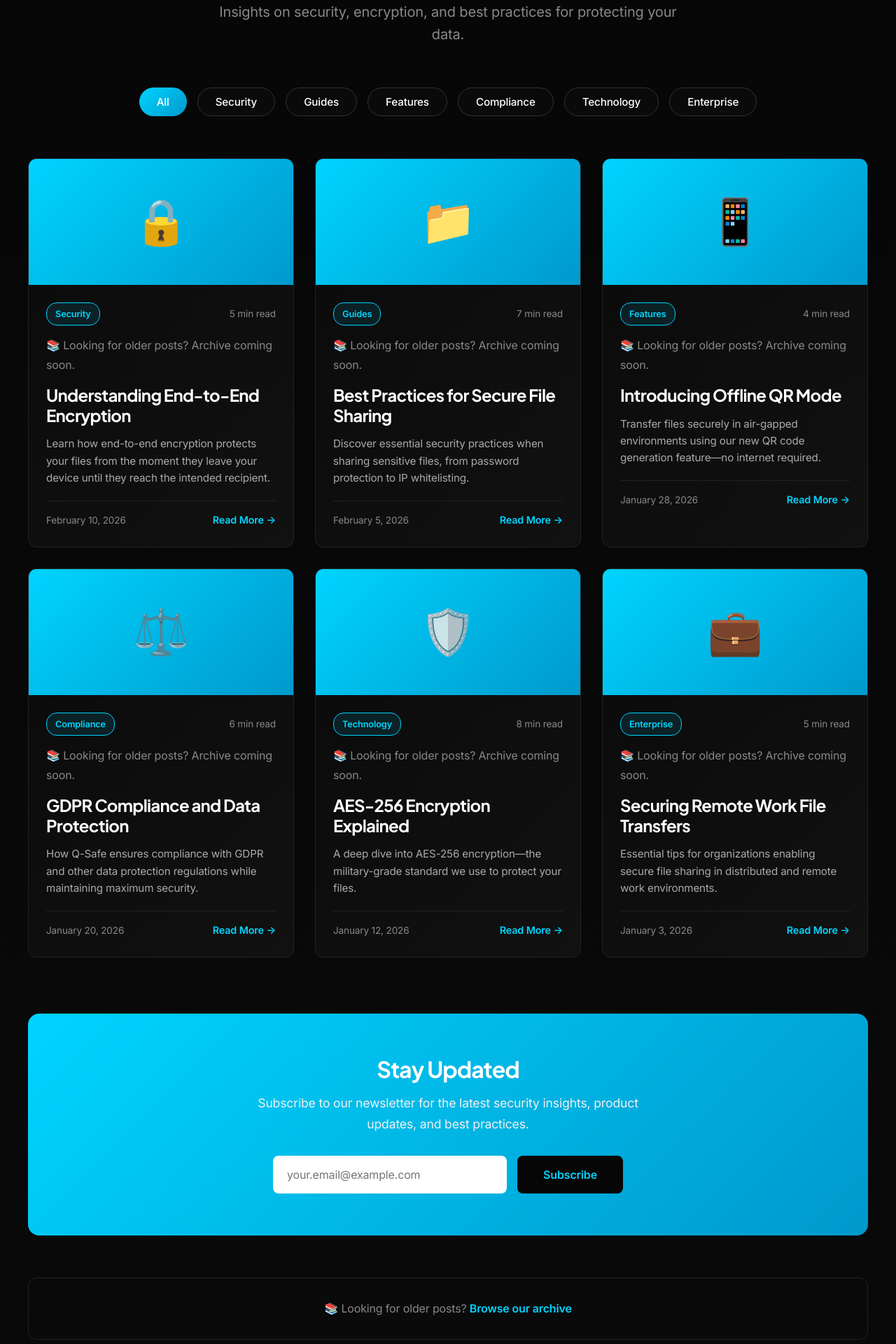
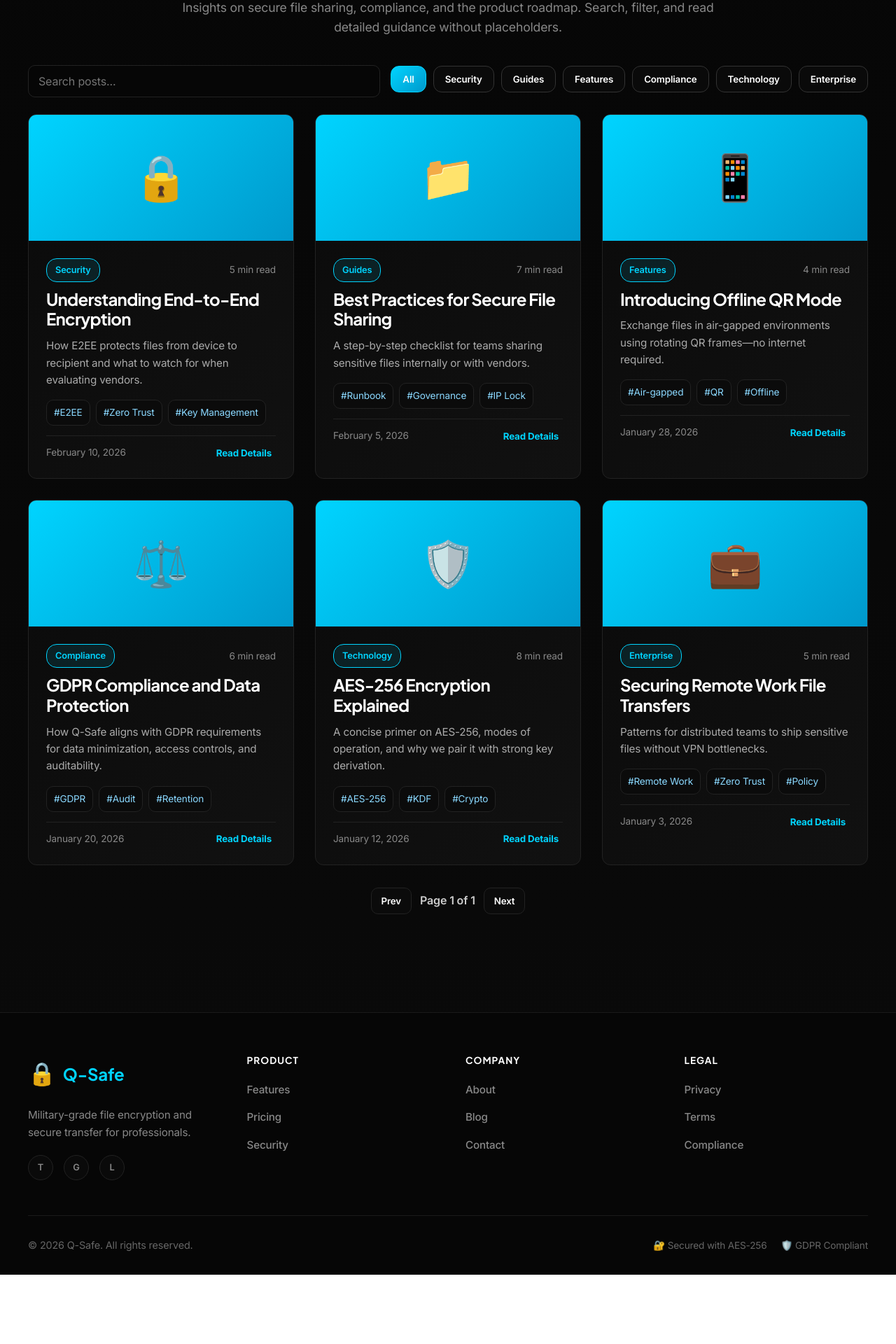
Before and after one commit to somesh78/Q-Safe, a React (Create React App) app in the folder frontend/: page /blog in a window 1280 px wide. Shown: the part 260-2180 px from the top of the page at 70% size. After the commit the page ends 2081 px from the top, so only its background shows below. Built offline with nearby package versions, Linux system fonts and the light colour scheme.

Commit message:
ui fixes

```diff
--- a/frontend/src/pages/Blog.jsx
+++ b/frontend/src/pages/Blog.jsx
@@ -1,141 +1,284 @@
-import React from 'react';
-import { Link } from 'react-router-dom';
+import React, { useMemo, useState } from 'react';
 import Header from '../components/Header';
 import Footer from '../components/Footer';
 
 export default function Blog() {
+  // Real posts (replace with API data when backend is ready)
   const blogPosts = [
     {
+      slug: 'end-to-end-encryption-explained',
       title: 'Understanding End-to-End Encryption',
-      excerpt: 'Learn how end-to-end encryption protects your files from the moment they leave your device until they reach the intended recipient.',
+      excerpt: 'How E2EE protects files from device to recipient and what to watch for when evaluating vendors.',
+      content:
+        'End-to-end encryption keeps data encrypted from the moment it leaves your device until it is decrypted by the intended recipient. In this guide we cover key exchange, forward secrecy, and why QR-based offline exchange matters for zero-trust file sharing.',
       date: 'February 10, 2026',
       category: 'Security',
       readTime: '5 min read',
+      tags: ['E2EE', 'Zero Trust', 'Key Management'],
       image: '🔒'
     },
     {
+      slug: 'secure-file-sharing-checklist',
       title: 'Best Practices for Secure File Sharing',
-      excerpt: 'Discover essential security practices when sharing sensitive files, from password protection to IP whitelisting.',
+      excerpt: 'A step-by-step checklist for teams sharing sensitive files internally or with vendors.',
+      content:
+        'From access scoping and password policies to IP allowlists and download caps, this checklist shows how to ship files safely without slowing collaboration. Includes a ready-to-use runbook for incident response.',
       date: 'February 5, 2026',
       category: 'Guides',
       readTime: '7 min read',
+      tags: ['Runbook', 'Governance', 'IP Lock'],
       image: '📁'
     },
     {
+      slug: 'offline-qr-mode',
       title: 'Introducing Offline QR Mode',
-      excerpt: 'Transfer files securely in air-gapped environments using our new QR code generation feature—no internet required.',
+      excerpt: 'Exchange files in air-gapped environments using rotating QR frames—no internet required.',
+      content:
+        'Offline QR mode slices your payload into encrypted frames, rotates QR codes, and reconstructs the file on the receiving device. Ideal for classified networks and lab environments. We cover performance limits, retry logic, and checksum validation.',
       date: 'January 28, 2026',
       category: 'Features',
       readTime: '4 min read',
+      tags: ['Air-gapped', 'QR', 'Offline'],
       image: '📱'
     },
     {
+      slug: 'gdpr-compliance-data-protection',
       title: 'GDPR Compliance and Data Protection',
-      excerpt: 'How Q-Safe ensures compliance with GDPR and other data protection regulations while maintaining maximum security.',
+      excerpt: 'How Q-Safe aligns with GDPR requirements for data minimization, access controls, and auditability.',
+      content:
+        'We detail our data retention defaults, encryption controls, subprocessor posture, and how customers can fulfill data subject requests using audit exports. Mapped to Articles 5, 25, and 32 with practical guidance.',
       date: 'January 20, 2026',
       category: 'Compliance',
       readTime: '6 min read',
+      tags: ['GDPR', 'Audit', 'Retention'],
       image: '⚖️'
     },
     {
+      slug: 'aes-256-encryption',
       title: 'AES-256 Encryption Explained',
-      excerpt: 'A deep dive into AES-256 encryption—the military-grade standard we use to protect your files.',
+      excerpt: 'A concise primer on AES-256, modes of operation, and why we pair it with strong key derivation.',
+      content:
+        'AES-256 provides confidentiality when paired with secure key handling. We discuss GCM vs CBC, IV reuse pitfalls, and why we enforce PBKDF2+HMAC with high iteration counts for user-supplied passwords.',
       date: 'January 12, 2026',
       category: 'Technology',
       readTime: '8 min read',
+      tags: ['AES-256', 'KDF', 'Crypto'],
       image: '🛡️'
     },
     {
+      slug: 'remote-work-file-transfers',
       title: 'Securing Remote Work File Transfers',
-      excerpt: 'Essential tips for organizations enabling secure file sharing in distributed and remote work environments.',
+      excerpt: 'Patterns for distributed teams to ship sensitive files without VPN bottlenecks.',
+      content:
+        'Covers device posture checks, short-lived download links, IP locking per session, and automated expiry. Includes a template for vendor onboarding and offboarding.',
       date: 'January 3, 2026',
       category: 'Enterprise',
       readTime: '5 min read',
+      tags: ['Remote Work', 'Zero Trust', 'Policy'],
       image: '💼'
     }
   ];
 
-  const categories = ['All', 'Security', 'Guides', 'Features', 'Compliance', 'Technology', 'Enterprise'];
+  const [activeCategory, setActiveCategory] = useState('All');
+  const [searchTerm, setSearchTerm] = useState('');
+  const [currentPage, setCurrentPage] = useState(1);
+  const [expandedSlug, setExpandedSlug] = useState(null);
+
+  const categories = useMemo(
+    () => ['All', ...Array.from(new Set(blogPosts.map((post) => post.category)))],
+    []
+  );
+
+  const filteredPosts = useMemo(() => {
+    const term = searchTerm.trim().toLowerCase();
+    return blogPosts.filter((post) => {
+      const matchesCategory = activeCategory === 'All' || post.category === activeCategory;
+      if (!term) return matchesCategory;
+      const haystack = `${post.title} ${post.excerpt} ${post.content} ${post.category} ${(post.tags || []).join(' ')}`.toLowerCase();
+      return matchesCategory && haystack.includes(term);
+    });
+  }, [activeCategory, searchTerm]);
+
+  const pageSize = 6;
+  const totalPages = Math.max(1, Math.ceil(filteredPosts.length / pageSize));
+  const currentPageSafe = Math.min(currentPage, totalPages);
+  const paginatedPosts = filteredPosts.slice((currentPageSafe - 1) * pageSize, currentPageSafe * pageSize);
+
+  const handleCategoryChange = (category) => {
+    setActiveCategory(category);
+    setCurrentPage(1);
+  };
+
+  const handleSearchChange = (e) => {
+    setSearchTerm(e.target.value);
+    setCurrentPage(1);
+  };
+
+  const toggleExpand = (slug) => {
+    setExpandedSlug((prev) => (prev === slug ? null : slug));
+  };
+
+  const goToPage = (page) => {
+    const next = Math.min(Math.max(page, 1), totalPages);
+    setCurrentPage(next);
+  };
 
   return (
     <div style={{ minHeight: '100vh', background: 'linear-gradient(to bottom, #060606, #0a0a0a)' }}>
       <Header />
 
       <div style={{ maxWidth: '1200px', margin: '0 auto', padding: '80px 20px' }}>
-        {/* Hero Section */}
-        <div style={{ textAlign: 'center', marginBottom: '60px' }}>
-          <h1 style={{
+        {/* Hero */}
+        <div style={{ textAlign: 'center', marginBottom: '40px' }}>
+          <h1
+            style={{
               fontSize: '3rem',
               fontWeight: '700',
               color: '#fff',
-            marginBottom: '20px',
+              marginBottom: '16px',
               fontFamily: "'Plus Jakarta Sans', sans-serif"
-          }}>
+            }}
+          >
             Q-Safe Blog
           </h1>
-          <p style={{
-            fontSize: '1.25rem',
+          <p
+            style={{
+              fontSize: '1.1rem',
               color: '#888',
-            maxWidth: '700px',
+              maxWidth: '760px',
               margin: '0 auto',
               lineHeight: '1.6'
-          }}>
-            Insights on security, encryption, and best practices for protecting your data.
+            }}
+          >
+            Insights on secure file sharing, compliance, and the product roadmap. Search, filter, and read detailed guidance without placeholders.
           </p>
         </div>
 
-        {/* Category Filter */}
-        <div style={{
+        {/* Search + Filters */}
+        <div
+          style={{
             display: 'flex',
+            flexWrap: 'wrap',
             gap: '15px',
-          flexWrap: 'wrap',
-          justifyContent: 'center',
-          marginBottom: '60px'
-        }}>
-          {categories.map((category, index) => (
-            <button key={index} style={{
-              padding: '10px 25px',
-              background: index === 0 ? 'linear-gradient(135deg, #00d4ff, #0099cc)' : '#0a0a0a',
-              border: index === 0 ? 'none' : '1px solid #333',
-              borderRadius: '25px',
+            alignItems: 'center',
+            marginBottom: '24px'
+          }}
+        >
+          <input
+            type="search"
+            placeholder="Search posts..."
+            value={searchTerm}
+            onChange={handleSearchChange}
+            style={{
+              flex: '1 1 280px',
+              minWidth: '220px',
+              padding: '12px 14px',
+              background: '#060606',
+              border: '1px solid #222',
+              borderRadius: '10px',
               color: '#fff',
-              fontSize: '0.95rem',
-              fontWeight: '500',
+              fontSize: '1rem'
+            }}
+          />
+
+          <div
+            style={{
+              display: 'flex',
+              gap: '10px',
+              overflowX: 'auto',
+              paddingBottom: '5px'
+            }}
+          >
+            {categories.map((category) => (
+              <button
+                key={category}
+                style={{
+                  padding: '10px 16px',
+                  background:
+                    activeCategory === category
+                      ? 'linear-gradient(135deg, #00d4ff, #0099cc)'
+                      : '#0a0a0a',
+                  color: '#fff',
+                  border: activeCategory === category ? '1px solid #00d4ff' : '1px solid #333',
+                  borderRadius: '12px',
+                  fontWeight: '600',
                   cursor: 'pointer',
-              transition: 'all 0.3s ease'
+                  transition: 'all 0.3s ease',
+                  whiteSpace: 'nowrap'
                 }}
+                onClick={() => handleCategoryChange(category)}
                 onMouseEnter={(e) => {
-              if (index !== 0) {
+                  if (activeCategory !== category) {
                     e.currentTarget.style.borderColor = '#00d4ff';
-                e.currentTarget.style.background = 'rgba(0, 212, 255, 0.1)';
                   }
                 }}
                 onMouseLeave={(e) => {
-              if (index !== 0) {
+                  if (activeCategory !== category) {
                     e.currentTarget.style.borderColor = '#333';
-                e.currentTarget.style.background = '#0a0a0a';
                   }
-            }}>
+                }}
+              >
                 {category}
               </button>
             ))}
           </div>
+        </div>
 
-        {/* Blog Posts Grid */}
-        <div style={{
+        {/* Posts Grid */}
+        {paginatedPosts.length === 0 ? (
+          <div
+            style={{
+              background: '#0a0a0a',
+              border: '1px solid #222',
+              borderRadius: '12px',
+              padding: '40px',
+              textAlign: 'center',
+              color: '#ccc'
+            }}
+          >
+            <p style={{ marginBottom: '20px' }}>
+              No posts match your filters. Try clearing search or picking a different category.
+            </p>
+            <button
+              onClick={() => {
+                setSearchTerm('');
+                setActiveCategory('All');
+                setCurrentPage(1);
+              }}
+              style={{
+                padding: '10px 18px',
+                background: 'linear-gradient(135deg, #00d4ff, #0099cc)',
+                color: '#fff',
+                border: 'none',
+                borderRadius: '10px',
+                fontWeight: '600',
+                cursor: 'pointer'
+              }}
+            >
+              Reset Filters
+            </button>
+          </div>
+        ) : (
+          <div
+            style={{
               display: 'grid',
               gridTemplateColumns: 'repeat(auto-fill, minmax(350px, 1fr))',
               gap: '30px',
-          marginBottom: '80px'
-        }}>
-          {blogPosts.map((post, index) => (
-            <article key={index} style={{
+              marginBottom: '32px'
+            }}
+          >
+            {paginatedPosts.map((post) => {
+              const isExpanded = expandedSlug === post.slug;
+              const body = isExpanded ? post.content : post.excerpt;
+              return (
+                <article
+                  key={post.slug}
+                  style={{
                     background: 'linear-gradient(135deg, #0a0a0a, #111)',
                     border: '1px solid #222',
                     borderRadius: '12px',
                     overflow: 'hidden',
-              transition: 'all 0.3s ease',
-              cursor: 'pointer'
+                    transition: 'all 0.3s ease'
                   }}
                   onMouseEnter={(e) => {
                     e.currentTarget.style.borderColor = '#00d4ff';
@@ -146,28 +289,32 @@ export default function Blog() {
                     e.currentTarget.style.borderColor = '#222';
                     e.currentTarget.style.transform = 'translateY(0)';
                     e.currentTarget.style.boxShadow = 'none';
-            }}>
-              {/* Image */}
-              <div style={{
+                  }}
+                >
+                  <div
+                    style={{
                       background: 'linear-gradient(135deg, #00d4ff, #0099cc)',
                       height: '180px',
                       display: 'flex',
                       alignItems: 'center',
                       justifyContent: 'center',
                       fontSize: '4rem'
-              }}>
+                    }}
+                  >
                     {post.image}
                   </div>
 
-              {/* Content */}
                   <div style={{ padding: '25px' }}>
-                <div style={{
+                    <div
+                      style={{
                         display: 'flex',
                         justifyContent: 'space-between',
                         alignItems: 'center',
-                  marginBottom: '15px'
-                }}>
-                  <span style={{
+                        marginBottom: '10px'
+                      }}
+                    >
+                      <span
+                        style={{
                           padding: '5px 12px',
                           background: 'rgba(0, 212, 255, 0.1)',
                           border: '1px solid #00d4ff',
@@ -175,154 +322,133 @@ export default function Blog() {
                           color: '#00d4ff',
                           fontSize: '0.8rem',
                           fontWeight: '600'
-                  }}>
+                        }}
+                      >
                         {post.category}
                       </span>
-                  <span style={{
-                    fontSize: '0.85rem',
-                    color: '#888'
-                  }}>
-                    {post.readTime}
-                  </span>
+                      <span style={{ fontSize: '0.85rem', color: '#888' }}>{post.readTime}</span>
                     </div>
 
-                <p style={{
-                  fontSize: '1rem',
-                  color: '#888',
-                  margin: 0
-                }}>
-                  📚 Looking for older posts? Archive coming soon.
-                </p>
-                <h3 style={{
+                    <h3
+                      style={{
                         fontSize: '1.5rem',
                         fontWeight: '700',
                         color: '#fff',
-                  margin: '15px 0'
-                }}>
+                        margin: '8px 0 12px'
+                      }}
+                    >
                       {post.title}
                     </h3>
 
-                <p style={{
+                    <p
+                      style={{
                         fontSize: '0.95rem',
                         color: '#aaa',
                         lineHeight: '1.6',
-                  marginBottom: '20px'
-                }}>
-                  {post.excerpt}
+                        marginBottom: '16px'
+                      }}
+                    >
+                      {body}
                     </p>
 
-                <div style={{
+                    {post.tags && post.tags.length > 0 && (
+                      <div
+                        style={{
+                          display: 'flex',
+                          flexWrap: 'wrap',
+                          gap: '8px',
+                          marginBottom: '14px'
+                        }}
+                      >
+                        {post.tags.map((tag) => (
+                          <span
+                            key={tag}
+                            style={{
+                              padding: '6px 10px',
+                              borderRadius: '10px',
+                              border: '1px solid #222',
+                              background: '#0b0b0b',
+                              color: '#8ad8ff',
+                              fontSize: '0.85rem'
+                            }}
+                          >
+                            #{tag}
+                          </span>
+                        ))}
+                      </div>
+                    )}
+
+                    <div
+                      style={{
                         display: 'flex',
                         justifyContent: 'space-between',
                         alignItems: 'center',
-                  paddingTop: '15px',
+                        paddingTop: '12px',
                         borderTop: '1px solid #222'
-                }}>
-                  <span style={{
-                    fontSize: '0.85rem',
-                    color: '#888'
-                  }}>
-                    {post.date}
-                  </span>
-                  <span style={{
+                      }}
+                    >
+                      <span style={{ fontSize: '0.85rem', color: '#888' }}>{post.date}</span>
+                      <button
+                        onClick={() => toggleExpand(post.slug)}
+                        style={{
+                          background: 'none',
+                          border: 'none',
                           color: '#00d4ff',
-                    fontSize: '0.9rem',
-                    fontWeight: '600'
-                  }}>
-                    Read More →
-                  </span>
+                          fontWeight: '700',
+                          cursor: 'pointer'
+                        }}
+                      >
+                        {isExpanded ? 'Show Less' : 'Read Details'}
+                      </button>
                     </div>
                   </div>
                 </article>
-          ))}
+              );
+            })}
           </div>
+        )}
 
-        {/* Newsletter Signup */}
-        <div style={{
-          textAlign: 'center',
-          padding: '60px 40px',
-          background: 'linear-gradient(135deg, #00d4ff, #0099cc)',
-          borderRadius: '16px',
+        {/* Pagination */}
+        <div
+          style={{
+            display: 'flex',
+            alignItems: 'center',
+            justifyContent: 'center',
+            gap: '12px',
             marginBottom: '60px'
-        }}>
-          <h2 style={{
-            fontSize: '2rem',
-            fontWeight: '700',
+          }}
+        >
+          <button
+            onClick={() => goToPage(currentPageSafe - 1)}
+            disabled={currentPageSafe <= 1}
+            style={{
+              padding: '10px 14px',
+              borderRadius: '10px',
+              border: '1px solid #222',
+              background: currentPageSafe <= 1 ? '#0b0b0b' : '#111',
               color: '#fff',
-            marginBottom: '15px'
-          }}>
-            Stay Updated
-          </h2>
-          <p style={{
-            fontSize: '1.1rem',
-            color: '#f0f0f0',
-            marginBottom: '30px',
-            maxWidth: '600px',
-            margin: '0 auto 30px'
-          }}>
-            Subscribe to our newsletter for the latest security insights, product updates, and best practices.
-          </p>
-          <div style={{
-            display: 'flex',
-            gap: '15px',
-            maxWidth: '500px',
-            margin: '0 auto',
-            flexWrap: 'wrap',
-            justifyContent: 'center'
-          }}>
-            <input
-              type="email"
-              placeholder="your.email@example.com"
+              cursor: currentPageSafe <= 1 ? 'not-allowed' : 'pointer'
+            }}
+          >
+            Prev
+          </button>
+          <span style={{ color: '#ccc', fontWeight: '600' }}>
+            Page {currentPageSafe} of {totalPages}
+          </span>
+          <button
+            onClick={() => goToPage(currentPageSafe + 1)}
+            disabled={currentPageSafe >= totalPages}
             style={{
-                flex: '1',
-                minWidth: '250px',
-                padding: '15px 20px',
-                background: '#fff',
-                border: 'none',
-                borderRadius: '8px',
-                fontSize: '1rem',
-                outline: 'none'
+              padding: '10px 14px',
+              borderRadius: '10px',
+              border: '1px solid #222',
+              background: currentPageSafe >= totalPages ? '#0b0b0b' : '#111',
+              color: '#fff',
+              cursor: currentPageSafe >= totalPages ? 'not-allowed' : 'pointer'
             }}
-            />
-            <button style={{
-              padding: '15px 35px',
-              background: '#060606',
-              border: '2px solid #060606',
-              borderRadius: '8px',
-              color: '#00d4ff',
-              fontSize: '1rem',
-              fontWeight: '600',
-              cursor: 'pointer',
-              transition: 'all 0.3s ease'
-            }}
-            onMouseEnter={(e) => {
-              e.currentTarget.style.background = '#fff';
-              e.currentTarget.style.color = '#060606';
-            }}
-            onMouseLeave={(e) => {
-              e.currentTarget.style.background = '#060606';
-              e.currentTarget.style.color = '#00d4ff';
-            }}>
-              Subscribe
+          >
+            Next
           </button>
-          </div>
-        </div>
-
-        {/* Archive Notice */}
-        <div style={{
-          textAlign: 'center',
-          padding: '30px',
-          background: '#0a0a0a',
-          border: '1px solid #222',
-          borderRadius: '12px'
-        }}>
-          <p style={{
-            fontSize: '1rem',
-            color: '#888',
-            margin: 0
-          }}>
-            📚 Looking for older posts? <Link to="/blog/archive" style={{ color: '#00d4ff', textDecoration: 'none', fontWeight: '600' }}>Browse our archive</Link>
-          </p>
         </div>
       </div>
       <Footer />
```
Lines whose indentation alone changed are shown as unchanged.
